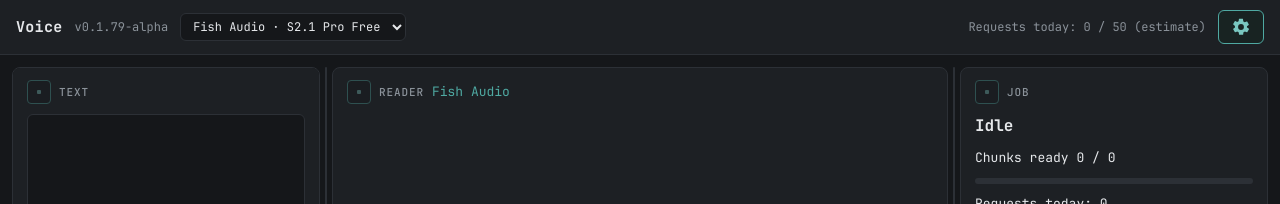
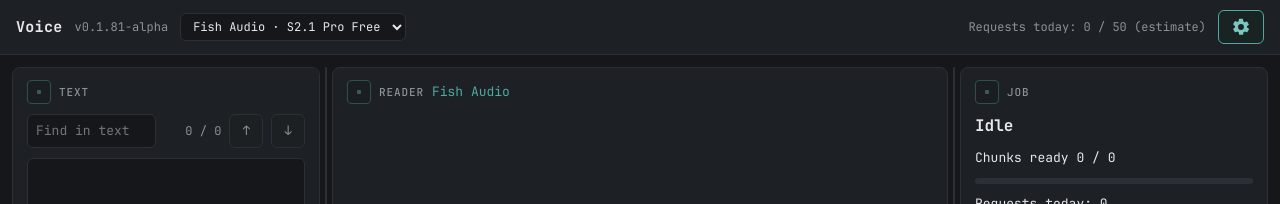
Before and after one commit to NestorKrs/Voice, a React (Vite) app: page / in a window 1280 px wide. Shown: the top 204 px of the page. Built offline with nearby package versions, Linux system fonts and the light colour scheme.

Commit message:
0.1.81-alpha: Find box and also scrolls the match into view

```diff
--- a/package.json
+++ b/package.json
@@ -1,7 +1,7 @@
 {
   "name": "voice",
   "private": true,
-  "version": "0.1.79-alpha",
+  "version": "0.1.81-alpha",
   "type": "module",
   "scripts": {
     "dev": "vite --host 127.0.0.1 --port 5180 --strictPort",
--- a/src/App.css
+++ b/src/App.css
@@ -13,6 +13,14 @@
 .text-panel .text-read { flex: 1; min-height: 0; overflow: auto; background: var(--bg); line-height: 1.6; padding: 10px 12px; border: 1px solid var(--line); border-radius: 6px; white-space: pre-wrap; word-wrap: break-word; }
 .text-panel .text-hl { background: rgba(79, 169, 162, 0.30); border-radius: 3px; }
 .text-panel .text-read:focus-visible { outline: 2px solid var(--accent); outline-offset: 2px; }
+.text-panel textarea::selection { background: rgba(79, 169, 162, 0.55); color: #fff; }
+.find-row { flex: none; display: flex; align-items: center; gap: 8px; }
+.find-row .find-input { flex: 1; min-width: 0; background: var(--bg); }
+.find-row .find-input:disabled { opacity: 0.5; cursor: not-allowed; }
+.find-row .find-count { flex: none; min-width: 8ch; text-align: right; color: var(--muted); font-size: 12px; font-variant-numeric: tabular-nums; }
+.find-row .find-btn { flex: none; min-width: 32px; }
+.find-row .find-clear { flex: none; min-width: 28px; }
+.find-row .find-reason { flex: none; color: var(--muted); font-size: 11px; }
 .stats { display: flex; flex-wrap: wrap; gap: 4px 14px; color: var(--muted); font-size: 12px; }
 .row { display: flex; flex-wrap: wrap; gap: 8px; }
 .reason, .notice { color: var(--muted); font-size: 12px; }
--- a/src/App.jsx
+++ b/src/App.jsx
@@ -3,6 +3,8 @@ import { APP_VERSION } from './version.js';
 import { loadSettings, saveSettings, loadText, saveText, hasKey, saveKey, clearKey } from './settingsStore.js';
 import { computeStats } from './textStats.js';
 import { chunkText } from './textPipeline.js';
+import { findMatches, nextIndex } from './textFind.js';
+import { scrollTextareaToIndex } from './textScroll.js';
 import { highlightRange, charWeights, charAtFraction } from './highlight.js';
 import { createScheduler } from './scheduler.js';
 import { createServices } from './wiring.js';
@@ -130,6 +132,8 @@ export default function App() {
   const [textZoom, setTextZoom] = useState(100);
   const [textDropActive, setTextDropActive] = useState(false);
   const [selectedChars, setSelectedChars] = useState(0);
+  const [findQuery, setFindQuery] = useState('');
+  const [findIndex, setFindIndex] = useState(-1);
   const [chunkNotes, setChunkNotes] = useState({});
   const [zipRunning, setZipRunning] = useState(false);
   const [joinedRunning, setJoinedRunning] = useState(false);
@@ -158,6 +162,9 @@ export default function App() {
   const [showEvents, setShowEvents] = useState(false);
   const [order, setOrder] = useState(() => (storage ? loadOrder(storage) : [...DEFAULT_ORDER]));
   const fileInputRef = useRef(null);
+  const textRef = useRef(null);
+  const findInputRef = useRef(null);
+  const findLoggedRef = useRef(false);
   const [customProviders] = useState(() => (storage ? loadCustomProviders(storage) : []));
   const [dragId, setDragId] = useState(null);
   const [drop, setDrop] = useState(null);
@@ -503,6 +510,54 @@ export default function App() {
   };
 
   const chunks = chunkText(text, settings.chunkSize);
+  const matches = useMemo(() => findMatches(text, findQuery), [text, findQuery]);
+
+  const handleFindChange = (e) => {
+    const q = e.target.value;
+    setFindQuery(q);
+    setFindIndex(-1);
+    findLoggedRef.current = false;
+    const list = findMatches(text, q);
+    if (list.length === 0) return;
+    const ta = textRef.current;
+    const cursor = ta ? ta.selectionStart : 0;
+    const atOrAfter = list.findIndex((m) => m >= cursor);
+    const idx = atOrAfter === -1 ? 0 : atOrAfter;
+    setFindIndex(idx);
+    if (ta) {
+      ta.setSelectionRange(list[idx], list[idx] + q.length);
+      scrollTextareaToIndex(ta, list[idx]);
+    }
+  };
+
+  const jumpToMatch = (idx) => {
+    if (idx < 0 || idx >= matches.length) return;
+    setFindIndex(idx);
+    let scrolled = null;
+    const ta = textRef.current;
+    if (ta && findQuery) {
+      ta.focus();
+      ta.setSelectionRange(matches[idx], matches[idx] + findQuery.length);
+      scrolled = scrollTextareaToIndex(ta, matches[idx]);
+    }
+    if (!findLoggedRef.current) {
+      findLoggedRef.current = true;
+      logEvent(`Find: ${matches.length} matches`);
+      if (scrolled) logEvent(`Find scroll: y=${scrolled.y} scrollHeight=${scrolled.scrollHeight} clientHeight=${scrolled.clientHeight}`);
+    }
+  };
+
+  const handleFindNext = () => { jumpToMatch(nextIndex(findIndex, matches.length, 1)); };
+  const handleFindPrev = () => { jumpToMatch(nextIndex(findIndex, matches.length, -1)); };
+  const handleFindClear = () => { setFindQuery(''); setFindIndex(-1); findLoggedRef.current = false; };
+  const handleFindKeyDown = (e) => {
+    if (e.key === 'Enter') {
+      e.preventDefault();
+      if (e.shiftKey) handleFindPrev(); else handleFindNext();
+    } else if (e.key === 'Escape') {
+      handleFindClear();
+    }
+  };
   playerDataRef.current = { text, settings, chunks, provider };
 
   useEffect(() => {
@@ -1031,7 +1086,26 @@ export default function App() {
             <span className="grip" role="button" tabIndex={0} draggable="true" title="Drag to move this panel. Keyboard: Alt+Left or Alt+Right." aria-label="Move the Text panel" onDragStart={onGripDragStart('text')} onDragEnd={onGripDragEnd} onKeyDown={onGripKeyDown('text')} />
             <span className="panel-title">Text</span>
           </div>
-          <textarea value={text} spellCheck={settings.spellCheck} onChange={(e) => { setText(e.target.value); setSelectedChars(0); }} onSelect={(e) => { const s = e.target.selectionStart; const t = e.target.selectionEnd; setSelectedChars(t > s ? t - s : 0); }} style={{ fontSize: `${textZoom}%`, display: reading ? 'none' : undefined }} onWheel={(e) => { if (e.ctrlKey) { e.preventDefault(); setTextZoom((z) => Math.min(200, Math.max(60, z + (e.deltaY < 0 ? 10 : -10)))); } }} onKeyDown={(e) => { if (e.ctrlKey && (e.key === '+' || e.key === '=')) { e.preventDefault(); setTextZoom((z) => Math.min(200, z + 10)); } if (e.ctrlKey && (e.key === '-')) { e.preventDefault(); setTextZoom((z) => Math.max(60, z - 10)); } if (e.ctrlKey && (e.key === '0')) { e.preventDefault(); setTextZoom(100); } }} onDragOver={(e) => { e.preventDefault(); setTextDropActive(true); }} onDragEnter={(e) => { e.preventDefault(); setTextDropActive(true); }} onDragLeave={() => setTextDropActive(false)} onDrop={handleDropFile} className={textDropActive ? 'drop-active' : ''} />
+          <div className="find-row">
+            <input
+              ref={findInputRef}
+              className="find-input"
+              type="text"
+              placeholder="Find in text"
+              value={findQuery}
+              disabled={reading}
+              title={reading ? 'Find works when reading is stopped' : undefined}
+              aria-label="Find in text"
+              onChange={handleFindChange}
+              onKeyDown={handleFindKeyDown}
+            />
+            <span className="find-count">{findIndex + 1} / {matches.length}</span>
+            <button type="button" className="find-btn" onClick={handleFindPrev} disabled={reading || matches.length === 0} title={reading ? 'Find works when reading is stopped' : (matches.length === 0 ? (findQuery ? 'No matches' : 'Type something to find') : undefined)} aria-label="Previous match">↑</button>
+            <button type="button" className="find-btn" onClick={handleFindNext} disabled={reading || matches.length === 0} title={reading ? 'Find works when reading is stopped' : (matches.length === 0 ? (findQuery ? 'No matches' : 'Type something to find') : undefined)} aria-label="Next match">↓</button>
+            {findQuery ? <button type="button" className="find-clear" onClick={handleFindClear} disabled={reading} title="Clear find query" aria-label="Clear find query">×</button> : null}
+            {reading ? <span className="find-reason">Find works when reading is stopped</span> : null}
+          </div>
+          <textarea ref={textRef} value={text} spellCheck={settings.spellCheck} onChange={(e) => { setText(e.target.value); setSelectedChars(0); }} onSelect={(e) => { const s = e.target.selectionStart; const t = e.target.selectionEnd; setSelectedChars(t > s ? t - s : 0); }} style={{ fontSize: `${textZoom}%`, display: reading ? 'none' : undefined }} onWheel={(e) => { if (e.ctrlKey) { e.preventDefault(); setTextZoom((z) => Math.min(200, Math.max(60, z + (e.deltaY < 0 ? 10 : -10)))); } }} onKeyDown={(e) => { if (e.ctrlKey && (e.key === '+' || e.key === '=')) { e.preventDefault(); setTextZoom((z) => Math.min(200, z + 10)); } if (e.ctrlKey && (e.key === '-')) { e.preventDefault(); setTextZoom((z) => Math.max(60, z - 10)); } if (e.ctrlKey && (e.key === '0')) { e.preventDefault(); setTextZoom(100); } }} onDragOver={(e) => { e.preventDefault(); setTextDropActive(true); }} onDragEnter={(e) => { e.preventDefault(); setTextDropActive(true); }} onDragLeave={() => setTextDropActive(false)} onDrop={handleDropFile} className={textDropActive ? 'drop-active' : ''} />
           {reading ? (
             <TextReadView chunk={readChunk} mode={settings.highlightMode} engineRef={playerEngineRef} textZoom={textZoom} onZoom={setTextZoom} onSelectText={setSelectedChars} />
           ) : null}
--- /dev/null
+++ b/src/textFind.js
@@ -0,0 +1,23 @@
+// Plain-text find helpers. No regex, so characters like ( or . are searched
+// literally. Matches are case-insensitive and non-overlapping.
+
+export function findMatches(text, query) {
+  if (!query) return [];
+  const hay = text.toLowerCase();
+  const needle = query.toLowerCase();
+  const found = [];
+  let from = 0;
+  while (from + needle.length <= hay.length) {
+    const at = hay.indexOf(needle, from);
+    if (at === -1) break;
+    found.push(at);
+    from = at + needle.length;
+  }
+  return found;
+}
+
+export function nextIndex(current, count, direction) {
+  if (count === 0) return -1;
+  if (current === -1) return direction === 1 ? 0 : count - 1;
+  return (current + direction + count) % count;
+}
--- /dev/null
+++ b/src/textScroll.js
@@ -0,0 +1,51 @@
+// Chrome/Brave do not scroll a textarea to a programmatic selection, so the
+// find box measures the text in a hidden mirror div and sets scrollTop by hand.
+
+export function scrollTextareaToIndex(ta, index) {
+  const css = getComputedStyle(ta);
+  const div = document.createElement('div');
+  const copy = {
+    fontFamily: css.fontFamily,
+    fontSize: css.fontSize,
+    fontWeight: css.fontWeight,
+    fontStyle: css.fontStyle,
+    letterSpacing: css.letterSpacing,
+    lineHeight: css.lineHeight,
+    textTransform: css.textTransform,
+    wordSpacing: css.wordSpacing,
+    textIndent: css.textIndent,
+    tabSize: css.tabSize,
+    paddingTop: css.paddingTop,
+    paddingRight: css.paddingRight,
+    paddingBottom: css.paddingBottom,
+    paddingLeft: css.paddingLeft,
+    borderTopWidth: css.borderTopWidth,
+    borderRightWidth: css.borderRightWidth,
+    borderBottomWidth: css.borderBottomWidth,
+    borderLeftWidth: css.borderLeftWidth,
+    boxSizing: css.boxSizing,
+  };
+  for (const prop in copy) div.style[prop] = copy[prop];
+  div.style.position = 'absolute';
+  div.style.visibility = 'hidden';
+  div.style.top = '-99999px';
+  div.style.left = '-99999px';
+  div.style.width = ta.clientWidth + 'px';
+  div.style.whiteSpace = 'pre-wrap';
+  div.style.wordWrap = 'break-word';
+  div.style.overflowWrap = 'break-word';
+  // No border-style: the mirror must wrap like the textarea's content box.
+  div.textContent = ta.value.slice(0, index);
+  const span = document.createElement('span');
+  span.textContent = '.';
+  div.appendChild(span);
+  document.body.appendChild(div);
+  let y = 0;
+  try {
+    y = span.offsetTop;
+  } finally {
+    div.remove();
+  }
+  ta.scrollTop = Math.max(0, y - Math.round(ta.clientHeight / 2));
+  return { y, scrollHeight: ta.scrollHeight, clientHeight: ta.clientHeight };
+}
```
Also changed, not shown: 3 other files (tests, documents, lock files or other folders).
